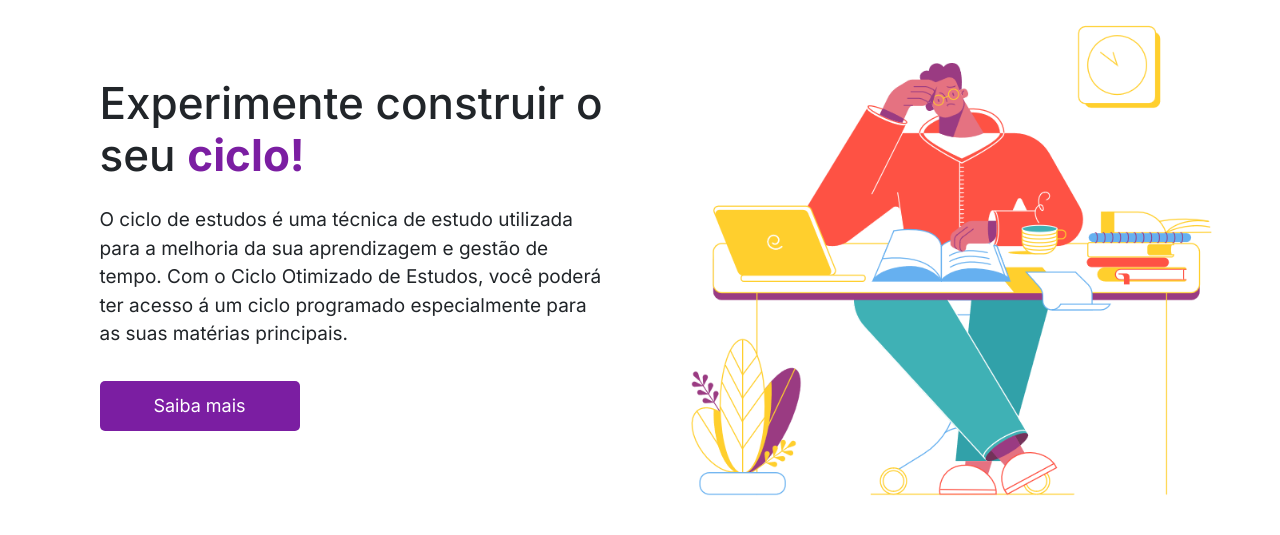
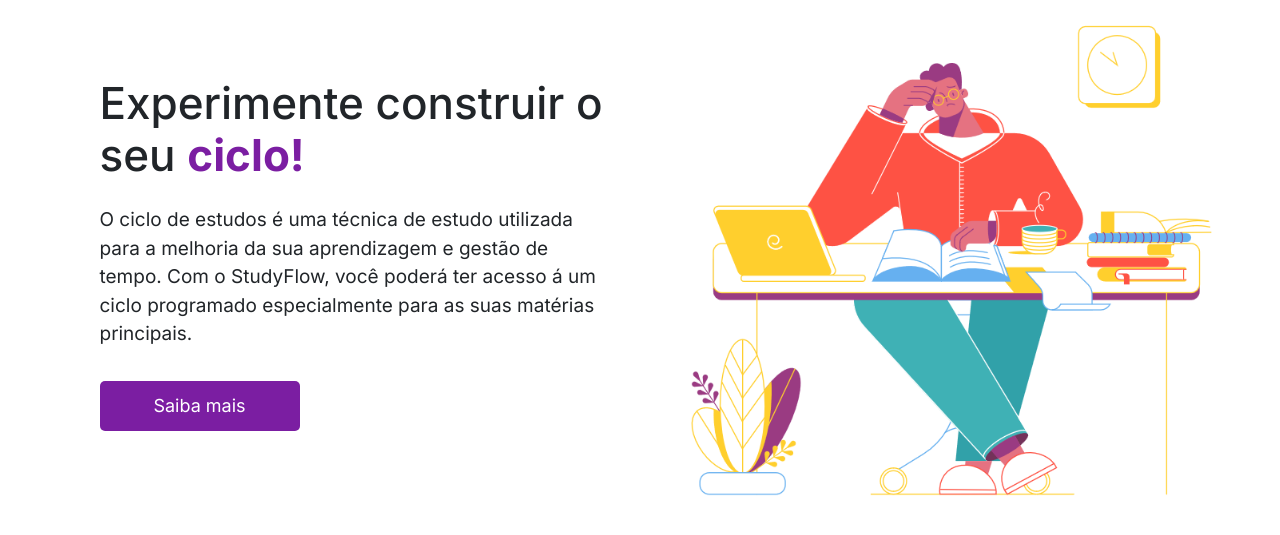
Before and after one commit to Jennwb/StudyFlow, a Flask app: page / in a window 1280 px wide. Shown: the part 123-658 px from the top of the page. Run offline with Flask 2, Linux system fonts and the light colour scheme; parts of the project's set-up code (start-up, migrations or seed data) failed here and were passed over.

Commit message:
Atualizações no "Index"

```diff
--- a/app/templates/index.html
+++ b/app/templates/index.html
@@ -12,7 +12,7 @@
     <div class="main">
         <div class="container">
             <h2> Experimente construir o seu <b class="cor"> ciclo! </b> </h2>
-            <p> O ciclo de estudos é uma técnica de estudo utilizada para a melhoria da sua aprendizagem e gestão de tempo. Com o Ciclo Otimizado de Estudos, você poderá ter acesso á um ciclo programado especialmente para as suas matérias principais. </p>
+            <p> O ciclo de estudos é uma técnica de estudo utilizada para a melhoria da sua aprendizagem e gestão de tempo. Com o StudyFlow, você poderá ter acesso á um ciclo programado especialmente para as suas matérias principais. </p>
             <button class="botão-saiba-mais"> Saiba mais </button>
         </div>
         <img class="imagem-index" src="{{ url_for('static', filename='imagens/garoto-estudando.png') }}" alt="imagem" width="600">
```
Also changed, not shown: app/static/imagens/estudo.png, app/static/imagens/prova.png (added).
